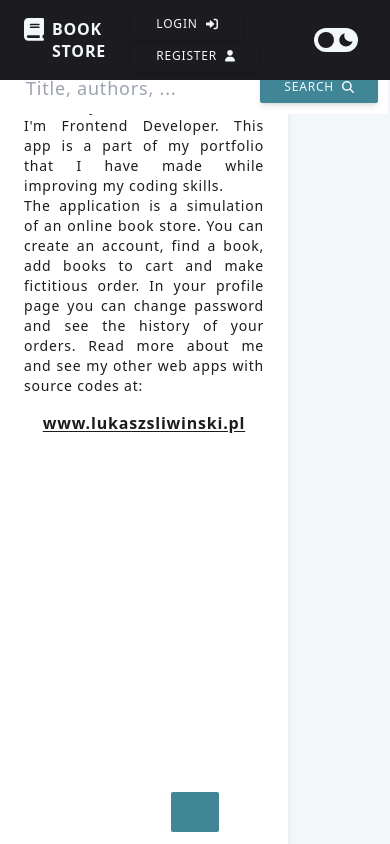
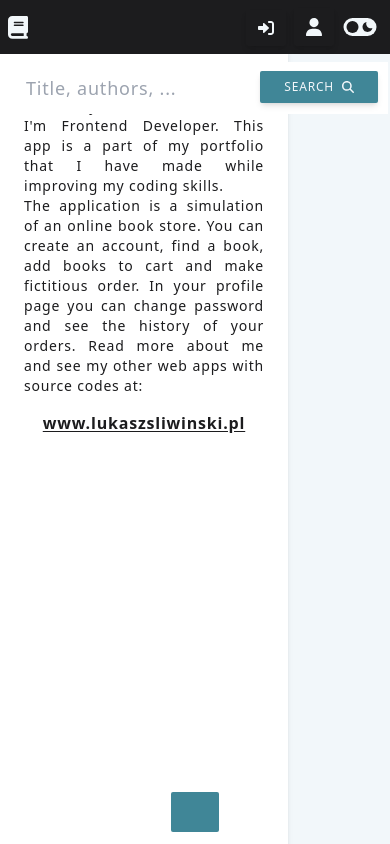
Before and after one commit to lukaszsliwinski/book-store-v2, a React (Create React App) app in the folder frontend/: page / in a window 390 px wide. Built offline with nearby package versions, Linux system fonts and the light colour scheme; what tw-elements would draw is missing.

Commit message:
feat: create responsive layout for Header component

```diff
--- a/frontend/src/components/DarkModeSwitch.tsx
+++ b/frontend/src/components/DarkModeSwitch.tsx
@@ -20,7 +20,7 @@ function DarkModeSwitch() {
 
   return (
     <div onClick={() => toggleMode()}>
-      <div className='relative mx-2 h-6 w-11 rounded-xl p-1 cursor-pointer bg-custom-white before:absolute before:z-[2] before:block before:h-4 before:w-4 before:rounded-lg before:bg-custom-black before:transition-transform before:duration-100 before:ease-linear before:content-[""] before:dark:translate-x-5'>
+      <div className='scale-75 xs:scale-100 relative xs:mx-2 h-6 w-11 rounded-xl p-1 cursor-pointer bg-custom-white before:absolute before:z-[2] before:block before:h-4 before:w-4 before:rounded-lg before:bg-custom-black before:transition-transform before:duration-100 before:ease-linear before:content-[""] before:dark:translate-x-5'>
         <div className='flex h-full items-center justify-between text-custom-black'>
           <Sun className='z-0 h-4 w-4' />
           <Moon className='z-0 h-4 w-4' />
--- a/frontend/src/components/NavLink.tsx
+++ b/frontend/src/components/NavLink.tsx
@@ -3,10 +3,10 @@ export default function Link({ href, label, icon }: { href: string, label: strin
     <a
       href={href}
       type='button'
-      className='inline-flex mx-1 px-6 py-2.5 bg-transparent text-custom-white font-medium text-xs leading-none uppercase rounded-sm shadow-md hover:text-custom-main hover:bg-custom-gray focus:bg-custom-gray focus:outline-none focus:ring-0 active:bg-custom-gray transition duration-150 ease-in-out'
+      className='inline-flex mx-1 px-3 xs:px-6 py-2.5 bg-transparent text-custom-white font-medium text-xs leading-none uppercase rounded-sm shadow-md hover:text-custom-main hover:bg-custom-gray focus:bg-custom-gray focus:outline-none focus:ring-0 active:bg-custom-gray transition duration-150 ease-in-out'
     >
-      <div className='flex items-center'>{label}</div>
-      <div className='flex items-center'>{icon}</div>
+      <div className='hidden xs:flex items-center'>{label}</div>
+      <div className='flex items-center xs:ml-2 xs:w-3 w-4'>{icon}</div>
     </a>
   );
 };
--- a/frontend/src/layouts/Header.tsx
+++ b/frontend/src/layouts/Header.tsx
@@ -42,16 +42,16 @@ export default function Header() {
   };
 
   return (
-    <nav className='fixed z-20 top-0 flex justify-between items-center w-full bg-custom-black px-6 py-2'>
+    <nav className='fixed z-20 top-0 flex justify-between items-center w-full bg-custom-black px-2 xs:px-6 py-2'>
       <a href='/' className='inline-flex text-custom-white font-semibold'>
         <div className='inline-flex items-center h-full'><Book className='inline-block mr-2 w-5'/></div>
-        <div className='inline-flex items-center h-full'>BOOK STORE</div>
+        <div className='hidden sm:inline-flex items-center h-full'>BOOK STORE</div>
       </a>
       <div className='flex items-center'>
         {!logged ? (
           <div>
-            <NavLink href='/login' label='login' icon={<Login className='inline-block ml-2 w-3' />} />
-            <NavLink href='/register' label='register' icon={<Register className='inline-block ml-2 w-2.5' />}/>
+            <NavLink href='/login' label='login' icon={<Login />} />
+            <NavLink href='/register' label='register' icon={<Register />}/>
           </div>
         ) : (
           <div className='flex items-center'>
@@ -60,8 +60,8 @@ export default function Header() {
               <span className='absolute top-[2px] right-[2px] inline-block py-0.5 px-1 leading-none text-center whitespace-nowrap align-baseline font-bold text-[.6rem] bg-red-600 text-custom-white rounded ml-2'>{badge}</span>
             </a>
             <DropdownMenu label={username}>
-              <DropdownItem onclick={undefined} href='/profile' label='profile' icon={<Profile className='inline-block ml-4 w-3.5'/>} />
-              <DropdownItem onclick={() => logout()} href='' label='logout' icon={<Logout className='inline-block ml-4 w-3.5'/>} />
+              <DropdownItem onclick={undefined} href='/profile' label='profile' icon={<Profile className='inline-block ml-4 w-3.5' />} />
+              <DropdownItem onclick={() => logout()} href='' label='logout' icon={<Logout className='inline-block ml-4 w-3.5' />} />
             </DropdownMenu>
           </div>
         )}
--- a/frontend/tailwind.config.js
+++ b/frontend/tailwind.config.js
@@ -12,6 +12,9 @@ module.exports = {
         'custom-white': '#f2F7FA',
         'custom-main': '#408697',
         'custom-main-hover': '#276D7E'
+      },
+      screens: {
+        'xs': '480px'
       }
     },
   },
```
